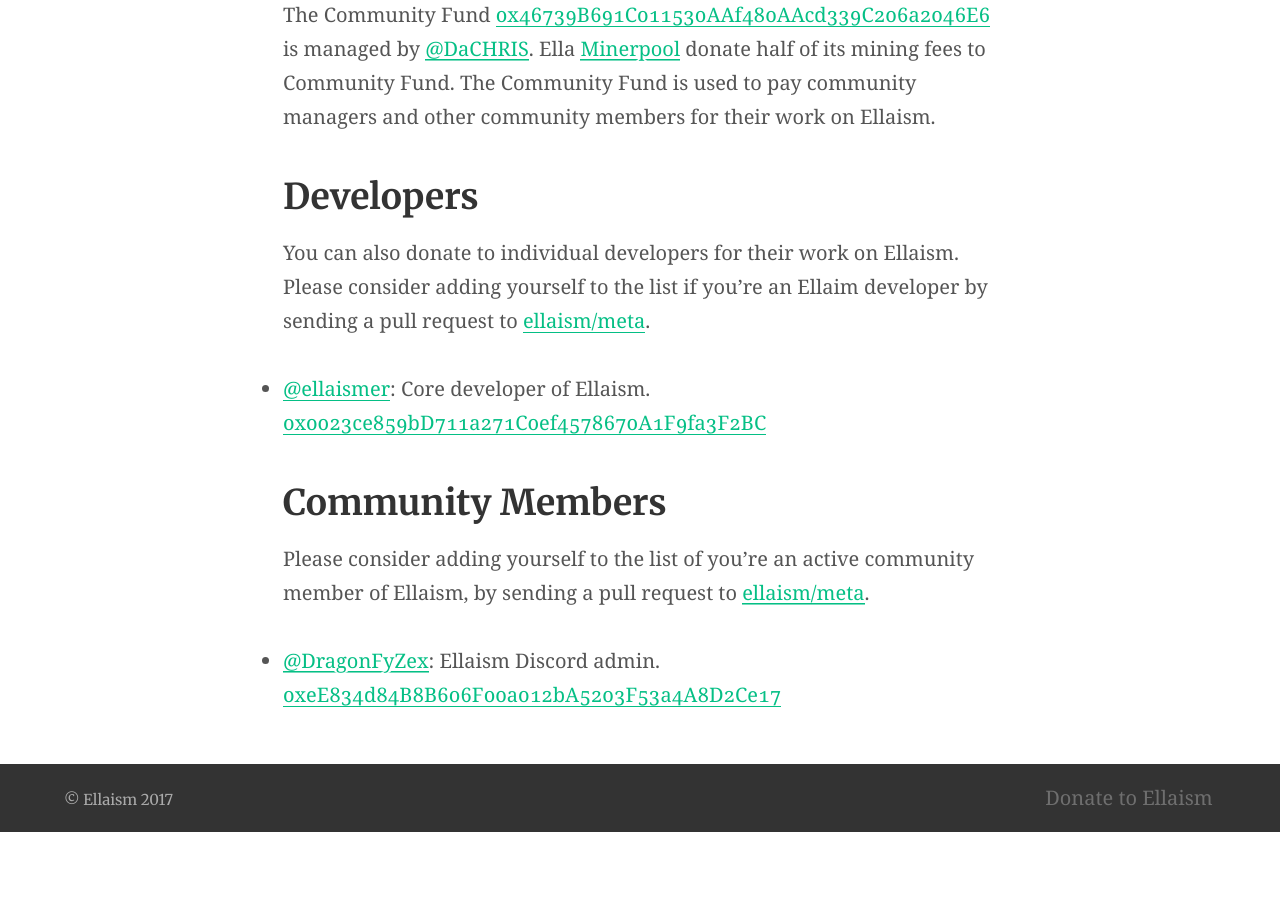
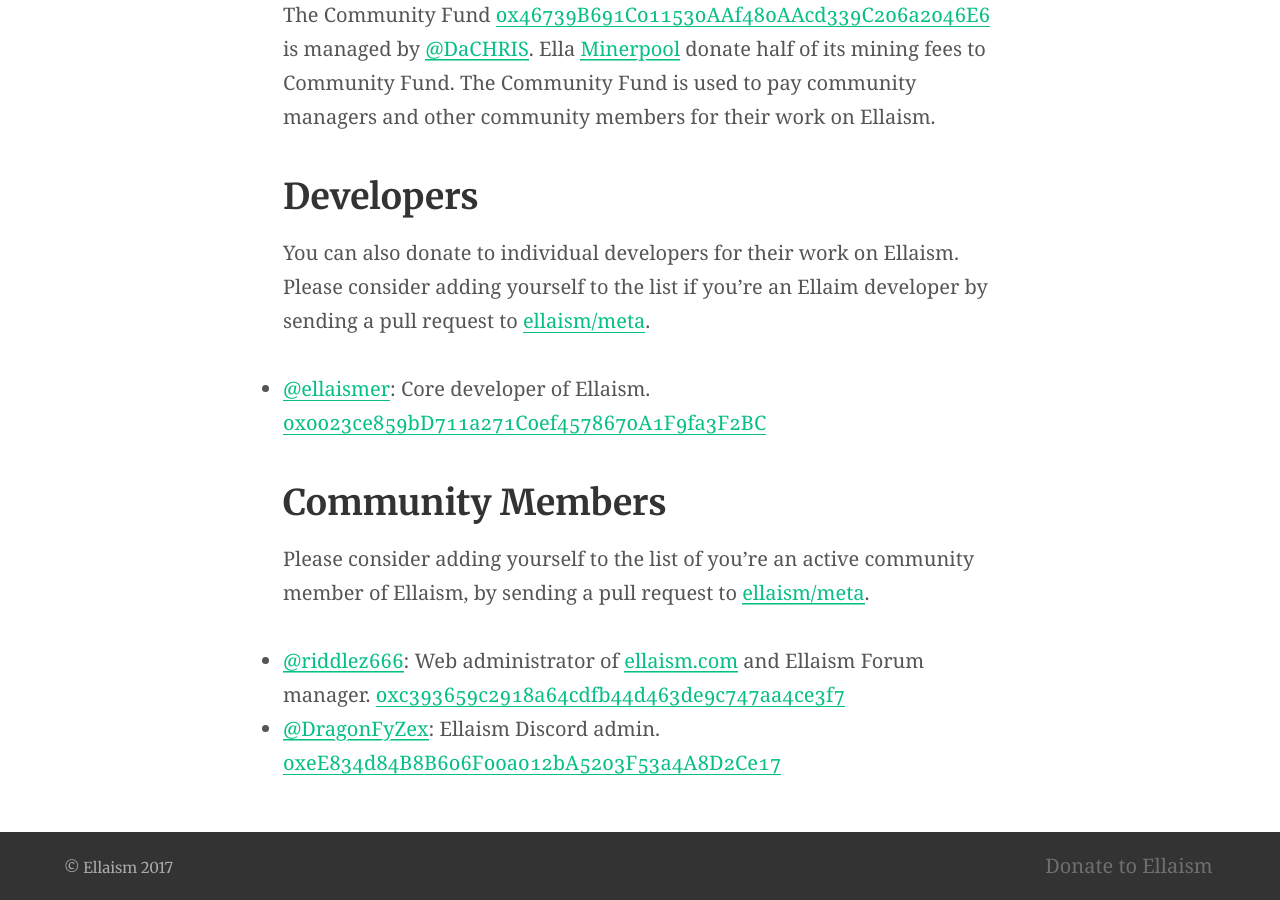
Before and after one commit to ellaism/ellaism.org, a Jekyll site: the page built from donations.md, in a window 1280 px wide and 900 px high, scrolled down 1235 px. Built offline with Jekyll 4.4.1, drawn with Linux system fonts in a browser that asks for light colours; our own code applies the rules of GitHub Pages for plain Markdown files; before the commit the page ends 2067 px from its top, so only the background shows below that.

Commit message:
Add @riddlez666 to the donations page

```diff
--- a/donations.md
+++ b/donations.md
@@ -35,4 +35,5 @@
 
 Please consider adding yourself to the list of you're an active community member of Ellaism, by sending a pull request to [ellaism/meta](https://github.com/ellaism/meta).
 
+* [@riddlez666](https://github.com/riddlez666): Web administrator of [ellaism.com](https://ellaism.com) and Ellaism Forum manager. [0xc393659c2918a64cdfb44d463de9c747aa4ce3f7](https://explorer.ellaism.org/#/address/0xc393659c2918a64cdfb44d463de9c747aa4ce3f7)
 * [@DragonFyZex](https://github.com/DragonFyZex): Ellaism Discord admin. [0xeE834d84B8B606F00a012bA5203F53a4A8D2Ce17](https://explorer.ellaism.org/#/address/0xeE834d84B8B606F00a012bA5203F53a4A8D2Ce17)
```
